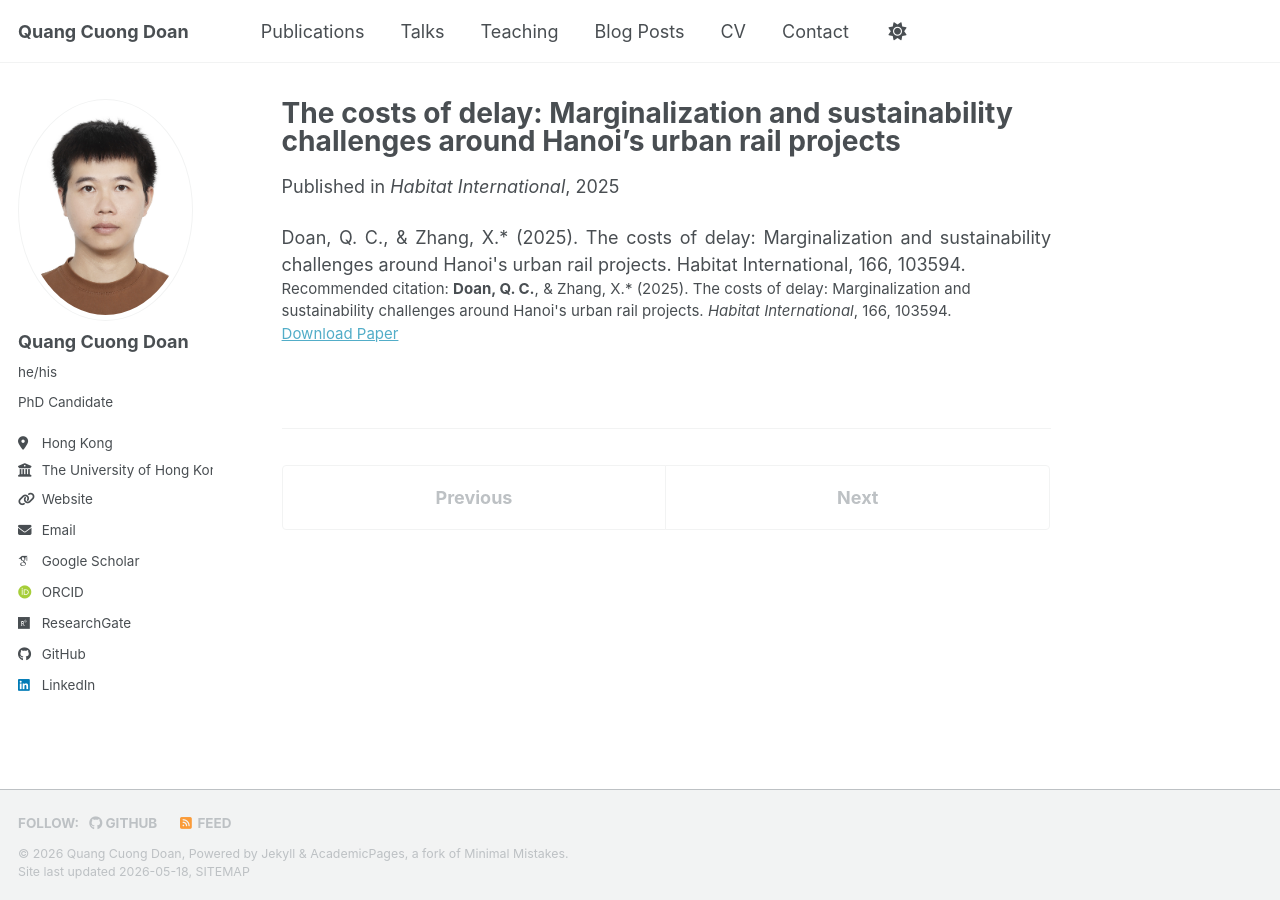
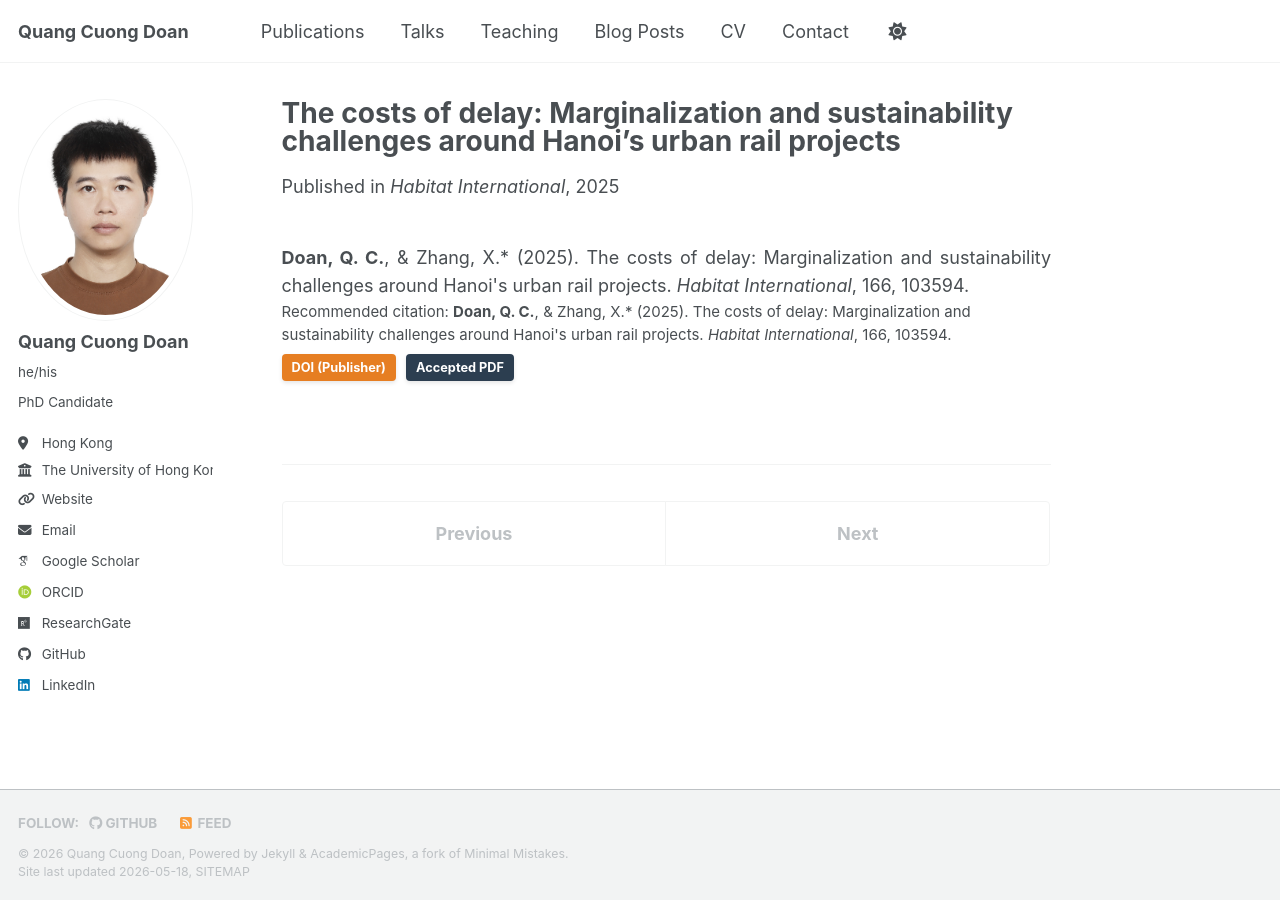
Before and after one commit to cuonghku95/cuonghku95.github.io, a Jekyll site: the page built from _publications/2025-01-01-costs-of-delay-hanoi-rail.md, in a window 1280 px wide. Built offline with Jekyll 4.4.1, drawn with Linux system fonts in a browser that asks for light colours; some web fonts are replaced; a script bundle is joined from its source files by our own code; library files that are not in the unit come from our copies.

Commit message:
Update 2025-01-01-costs-of-delay-hanoi-rail.md

```diff
--- a/_publications/2025-01-01-costs-of-delay-hanoi-rail.md
+++ b/_publications/2025-01-01-costs-of-delay-hanoi-rail.md
@@ -4,10 +4,11 @@
 permalink: /publication/2025-costs-of-delay-hanoi-rail
 date: 2025-01-01
 venue: "Habitat International"
-paperurl: "https://doi.org/10.1016/j.habitatint.2024.103594"
-citation: "<b>Doan, Q. C.</b>, & Zhang, X.* (2025). The costs of delay: Marginalization and sustainability challenges around Hanoi's urban rail projects. <i>Habitat International</i>, 166, 103594."
+citation: "<b>Doan, Q. C.</b>, & Zhang, X.* (2025). The costs of delay: Marginalization and sustainability challenges around Hanoi's urban rail projects. <i>Habitat International</i>, 166, 103594. <br><a href='https://doi.org/10.1016/j.habitatint.2024.103594' target='_blank' style='display: inline-block; padding: 4px 10px; margin-top: 8px; font-size: 0.85em; font-weight: bold; color: #fff; background-color: #e67e22; border-radius: 4px; text-decoration: none; box-shadow: 0 2px 4px rgba(0,0,0,0.1);'>DOI (Publisher)</a> <a href='/files/Doan_Zhang_2025_HanoiRail_Accepted.pdf' target='_blank' style='display: inline-block; padding: 4px 10px; margin-top: 8px; margin-left: 6px; font-size: 0.85em; font-weight: bold; color: #fff; background-color: #2c3e50; border-radius: 4px; text-decoration: none; box-shadow: 0 2px 4px rgba(0,0,0,0.1);'>Accepted PDF</a>"
 ---
 
-<div style="text-align: justify;">
-Doan, Q. C., & Zhang, X.* (2025). The costs of delay: Marginalization and sustainability challenges around Hanoi's urban rail projects. Habitat International, 166, 103594.
+<div style="text-align: justify; line-height: 1.6; margin-top: 20px;">
+
+<b>Doan, Q. C.</b>, & Zhang, X.* (2025). The costs of delay: Marginalization and sustainability challenges around Hanoi's urban rail projects. <i>Habitat International</i>, 166, 103594.
+
 </div>
```
